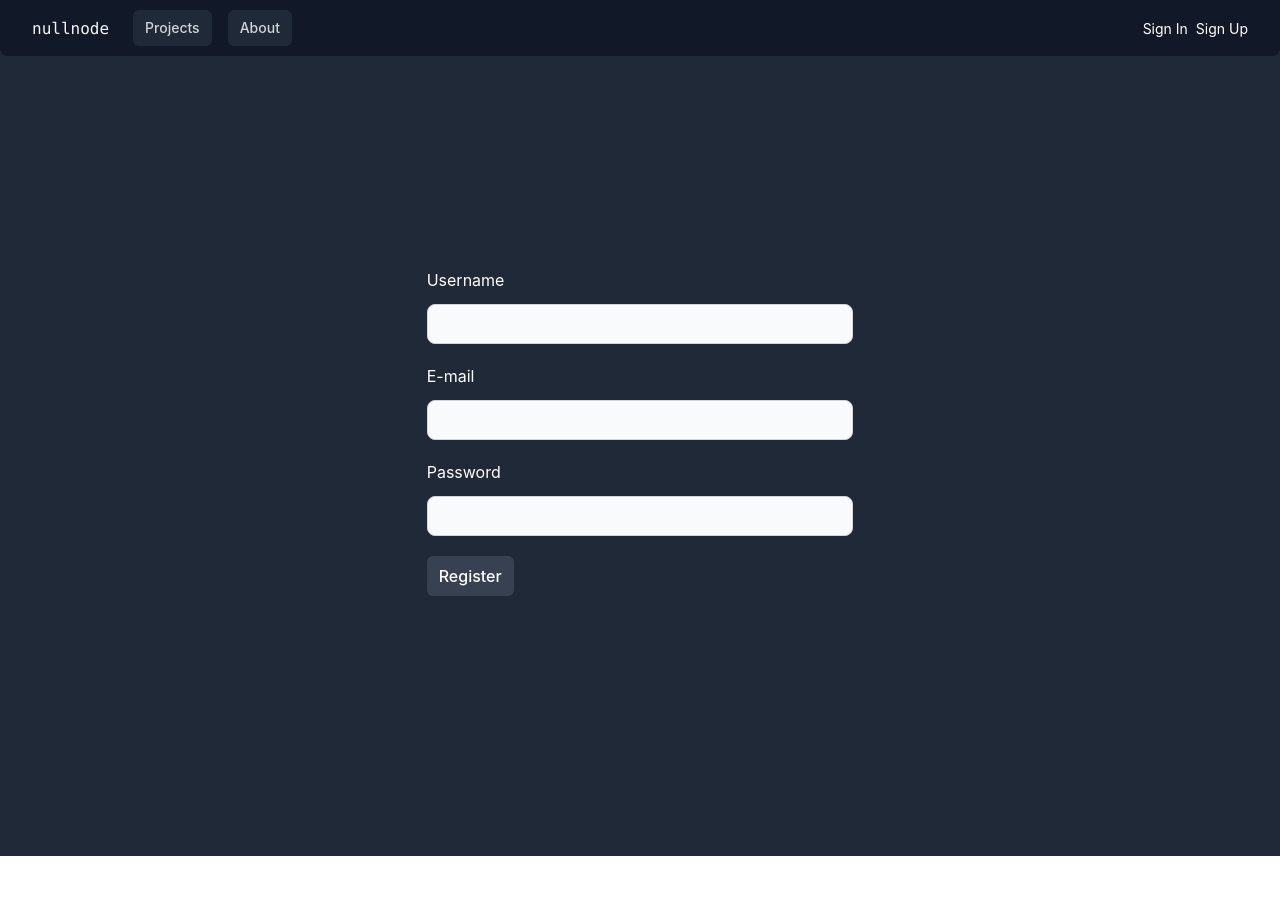
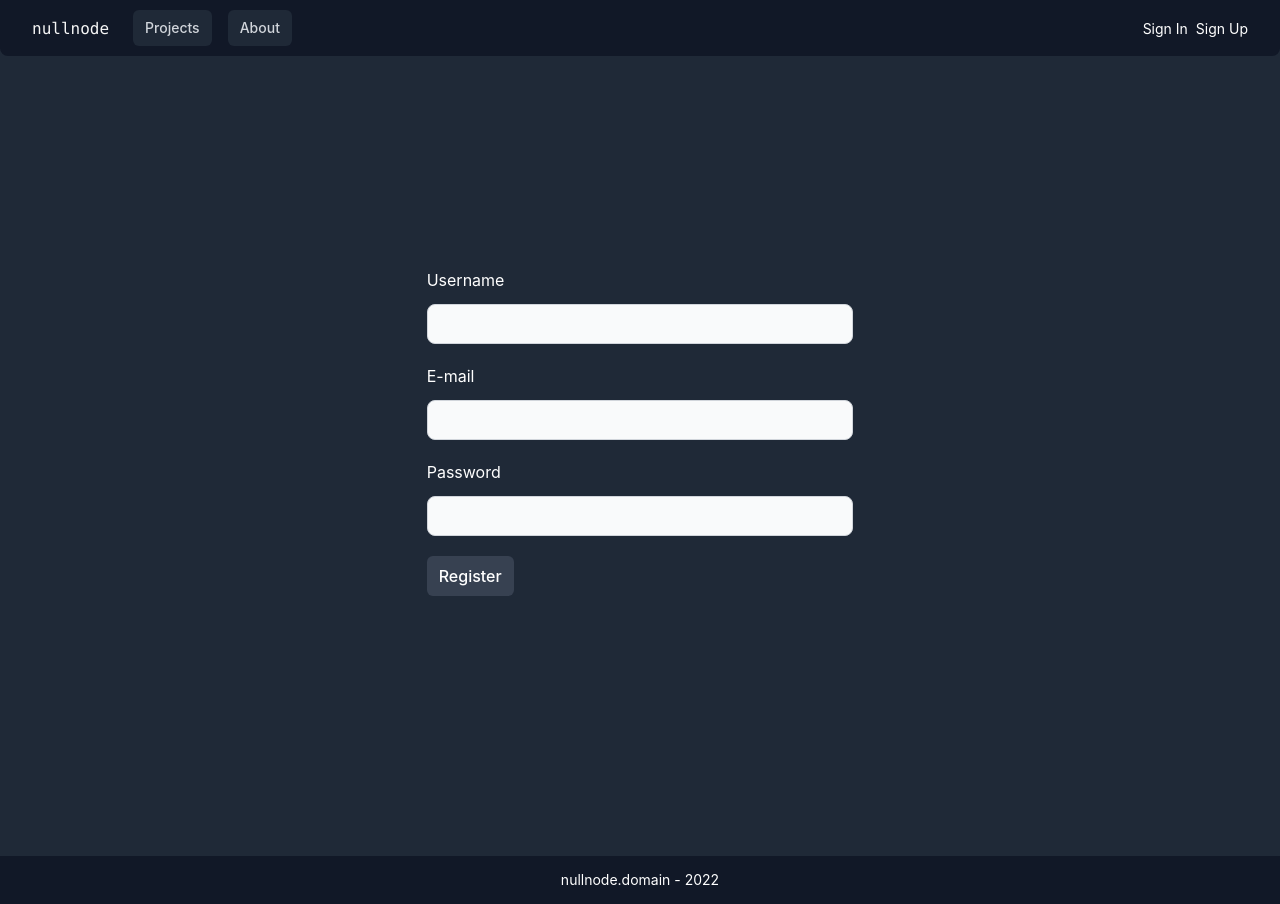
Before and after one commit to breathshoria/nullnode, a React (Create React App) app: page /register in a window 1280 px wide. Before the commit the page ends 856 px from the top, so only its background shows below. Built offline with nearby package versions, Linux system fonts and the light colour scheme.

Commit message:
Add footer

```diff
--- a/src/App.tsx
+++ b/src/App.tsx
@@ -13,6 +13,7 @@
 import RequireAuth from "./components/helpers/RequireAuth";
 import Loader from "./components/helpers/Loader";
 import Project from "./components/projects/Project";
+import Footer from "./components/Footer";
 
 const App = () => {
   const auth = useAuth()
@@ -25,7 +26,7 @@
     )
   }
   return (
-      <div className="bg-gray-800 h-full text-white">
+      <div className="bg-gray-800 h-full w-full text-white">
         <BrowserRouter>
           <Nav />
           <Routes>
@@ -36,6 +37,7 @@
             <Route path='/login' element={<Login/>}/>
             <Route path='/register' element={<Register/>}/>
           </Routes>
+          <Footer />
         </BrowserRouter>
       </div>
   );
--- /dev/null
+++ b/src/components/Footer.tsx
@@ -0,0 +1,11 @@
+import React from "react";
+
+const Footer = () => {
+   return(
+       <footer className={'flex flex-col justify-center items-center bg-gray-900 h-12'}>
+           <p className={'text-sm'}>nullnode.domain - 2022</p>
+       </footer>
+   )
+}
+
+export default Footer;
```
